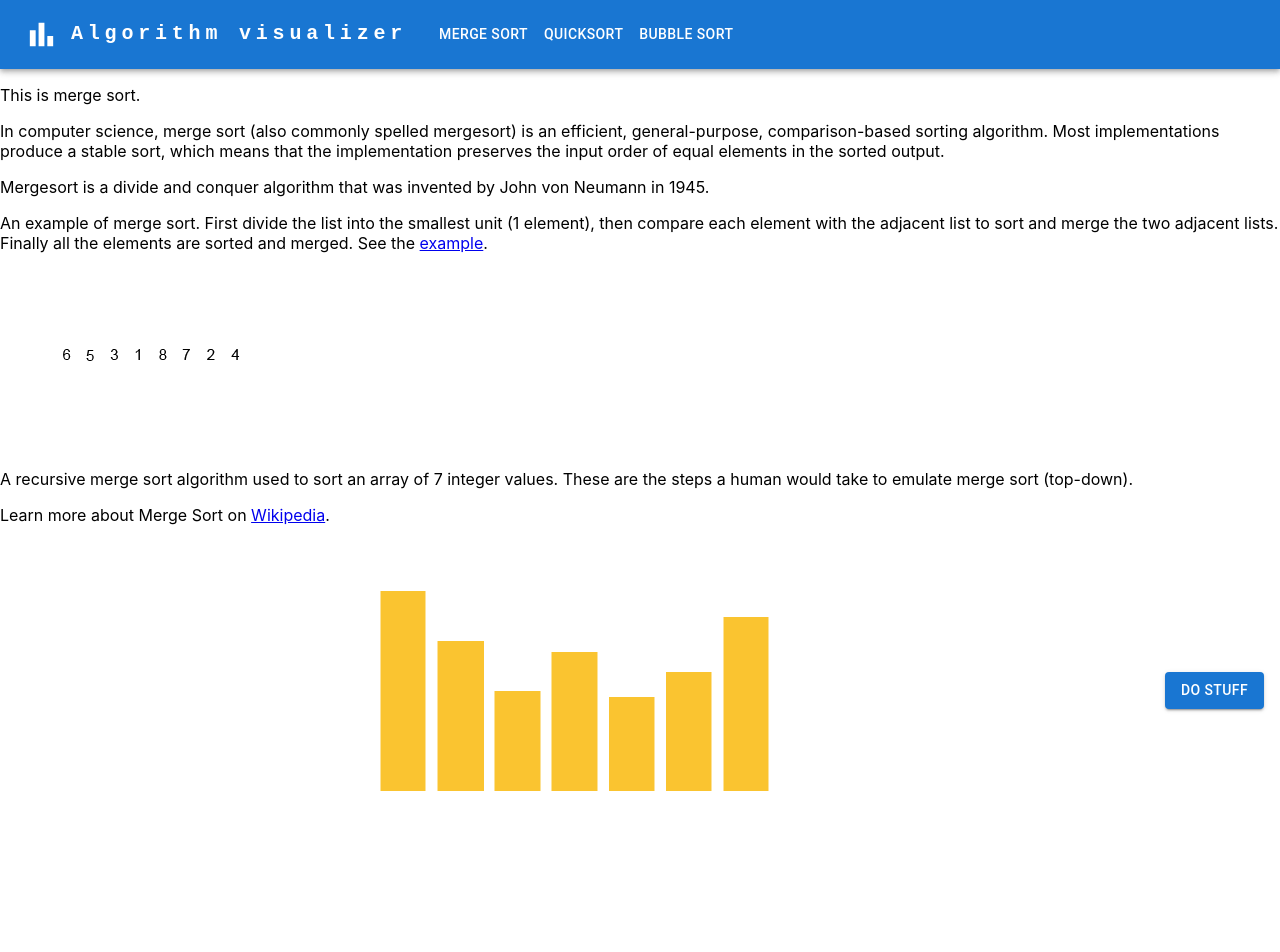
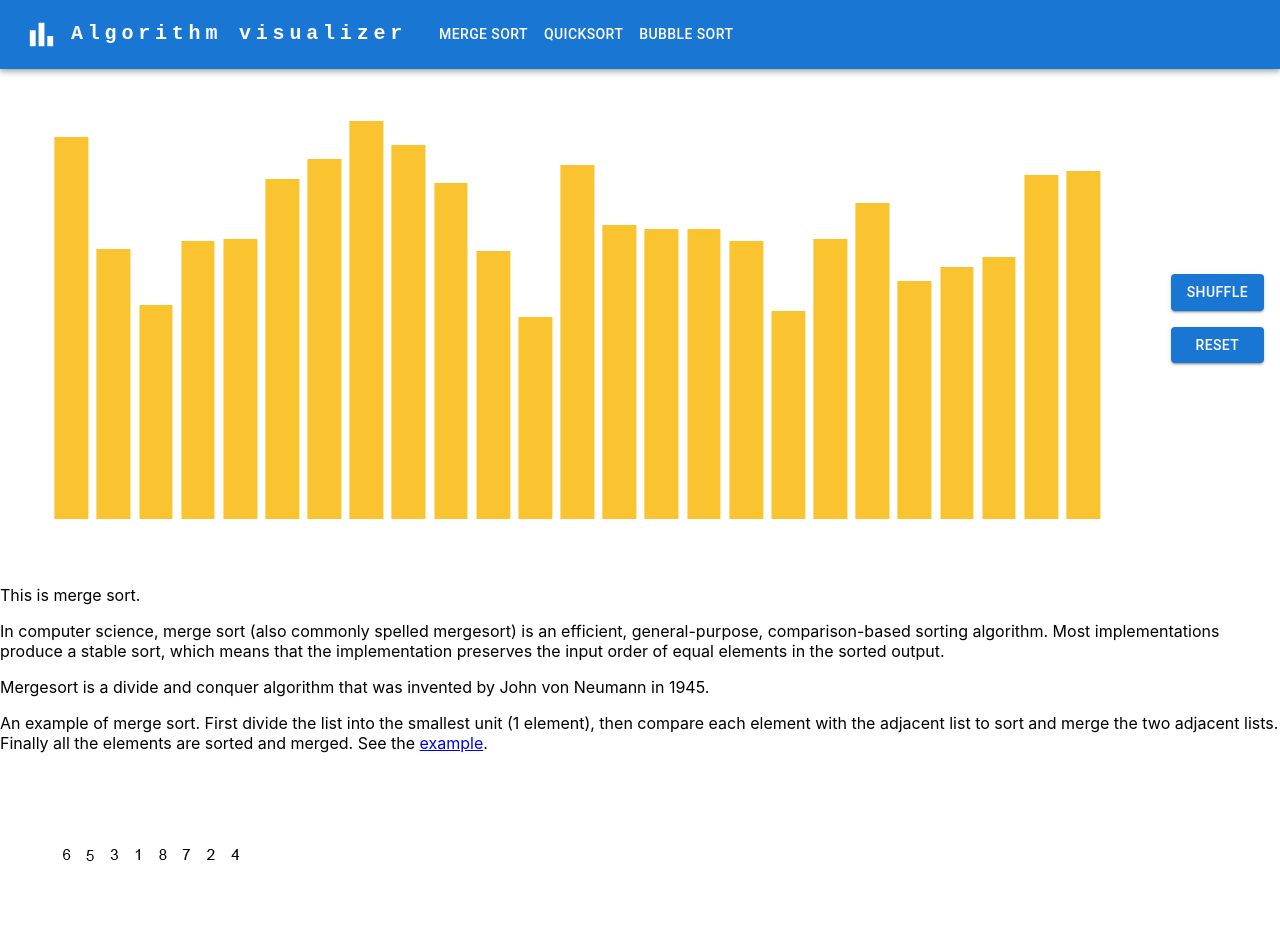
Before and after one commit to arkossyborbala/project_2023, a React (Create React App) app: page / in a window 1280 px wide. Shown: the top 952 px of the page. Before the commit the page ends 841 px from the top, so only its background shows below. Built offline with nearby package versions, Linux system fonts and the light colour scheme.

Commit message:
Bar shuffle and reset

```diff
--- a/src/App.js
+++ b/src/App.js
@@ -11,8 +11,8 @@ export default function App() {
   return (
     <>
       <TopBar setIndexOfText={setIndexOfText} />
+      <SortingVisualizer />
       <ExplanatoryText index={indexOfText} />
-      <SortingVisualizer />
     </>
   );
 }
--- a/src/components/SortingVisualizer.js
+++ b/src/components/SortingVisualizer.js
@@ -3,18 +3,9 @@ import Stack from '@mui/material/Stack';
 import { BarChart } from '@mui/x-charts';
 import Button  from '@mui/material/Button';
 
-const xLabels = [
-  'Page A',
-  'Page B',
-  'Page C',
-  'Page D',
-  'Page E',
-  'Page F',
-  'Page G',
-];
 
-function SortingVisualizer() {
-    const [values, setValues] = useState([4000, 3000, 2000, 2780, 1890, 2390, 3490]);
+function SortingVisualizer({length = 25}) {
+    const [values, setValues] = useState(() => makeRandomArray());
     const handleClick = (event) => {
         const shuffledArray = [...values]; // Clone the input array to avoid modifying the original.
         for (let i = shuffledArray.length - 1; i > 0; i--) {
@@ -23,17 +14,26 @@ function SortingVisualizer() {
         }
         setValues(shuffledArray);
     }
+
+    function makeRandomArray() {
+        const randomArray = Array.from({ length }, () => Math.floor(Math.random() * 100 + 100));
+        return randomArray;
+    }
+
     return (
         <Stack direction="row" spacing={2} alignItems='center' justifyContent='center' mr={2}>
             <BarChart
                 series={[{ data: values }]}
-                width={500}
-                height={300}
+                // width={500}
+                height={500}
                 bottomAxis={null}
                 leftAxis={null}
                 colors={Array(7).fill('#fac430')}
             />
-            <Button variant="contained" sx={'max-height:50px'} onClick={handleClick}>Do stuff</Button>
+            <Stack mr={2} spacing={2}>
+                <Button variant="contained" sx={'max-height:50px'} onClick={handleClick}>Shuffle</Button>
+                <Button variant="contained" sx={'max-height:50px'} onClick={() => setValues(makeRandomArray())}>Reset</Button>
+            </Stack>
         </Stack>
     );
 }
```
